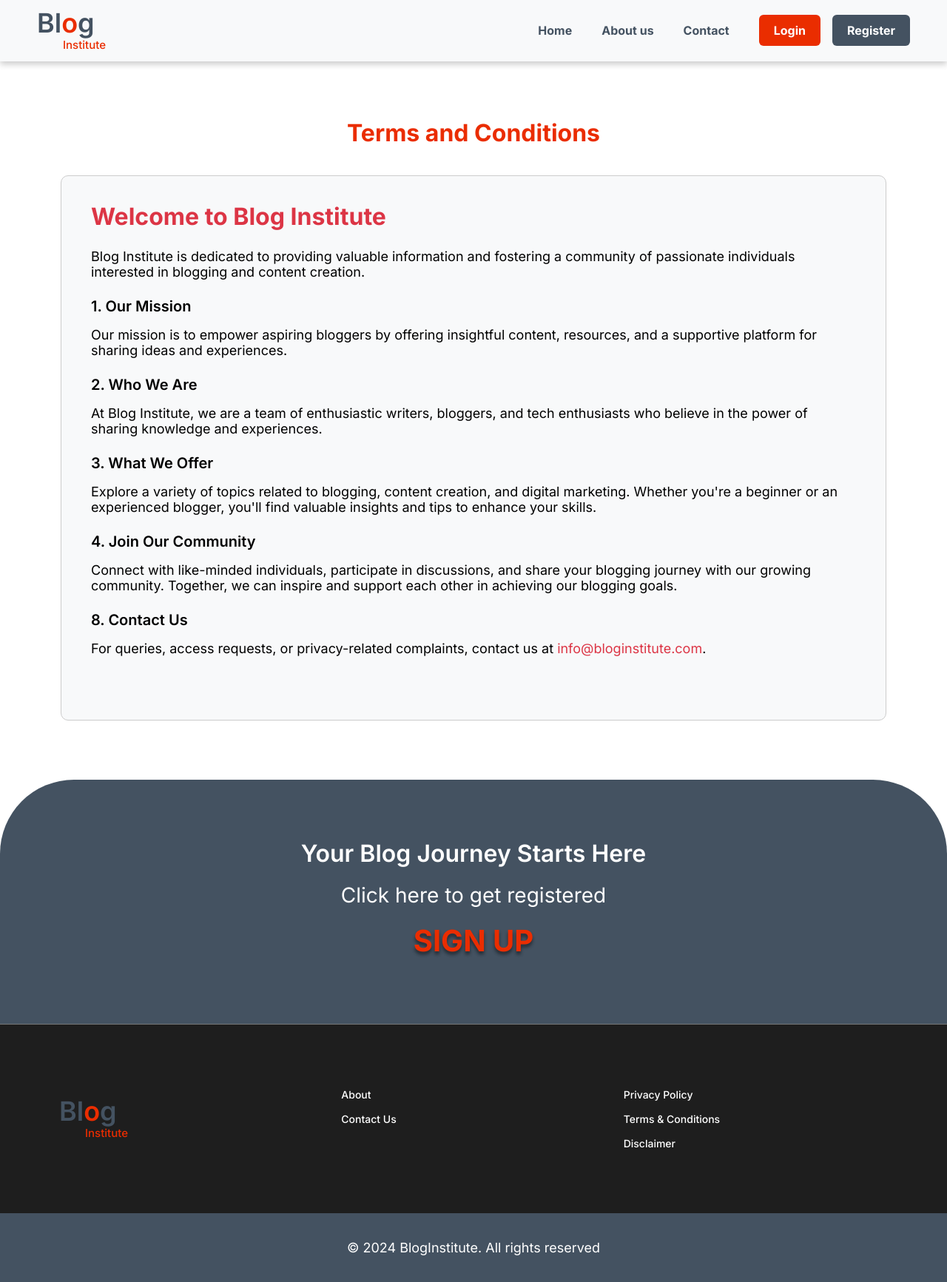
After one commit to caleb1711/blog-institue, a Django app: page /terms/ in a window 1280 px wide. The commit adds this page. Shown: the whole page at 74% size. Run offline with Django 4.2, Linux system fonts and the light colour scheme.

Commit message:
Add the terms and conditions page

```diff
--- a/blog/urls.py
+++ b/blog/urls.py
@@ -12,4 +12,5 @@ urlpatterns = [
     path("privacy/", PrivacyView.as_view(), name="privacy"),
     path("about/", AboutUsView.as_view(), name="about"),
     path("contact/", ContactUsView.as_view(), name="contact"),
+    path("terms/", TermsView.as_view(), name="terms"),
 ]
--- a/blog/views.py
+++ b/blog/views.py
@@ -108,3 +108,10 @@ class ContactUsView(View):
 
     def get(self, request):
         return render(request, "contact.html")
+
+
+# Terms and Conditions
+class TermsView(View):
+
+    def get(self, request):
+        return render(request, "terms.html")
--- a/templates/footer.html
+++ b/templates/footer.html
@@ -54,7 +54,7 @@
                             <a href="{% url 'privacy' %}" class="nav-link">Privacy Policy</a>
                         </li>
                         <li>
-                            <a href="{% url 'myblogs' %}" class="nav-link">Terms & Conditions</a>
+                            <a href="{% url 'terms' %}" class="nav-link">Terms & Conditions</a>
                         </li>
                         <li>
                             <a href="{% url 'myblogs' %}" class="nav-link">Disclaimer</a>
--- /dev/null
+++ b/templates/terms.html
@@ -0,0 +1,52 @@
+{% extends 'base.html' %}
+
+{% block title %}Blog Institute | Terms and Conditions{% endblock %}
+
+{% block content %}
+    <div class="terms_and_conditions_section">
+        <div class="container p-0">
+            <h1>Terms and Conditions</h1>
+            <div class="desc_section privacy-box">
+                <h2 class="text-danger">Welcome to Blog Institute</h2>
+                <p>
+                    Blog Institute is dedicated to providing valuable information and fostering a
+                    community of passionate individuals interested in blogging and content creation.
+                </p>
+
+                <h3>1. Our Mission</h3>
+                <p>
+                    Our mission is to empower aspiring bloggers by offering insightful content,
+                    resources, and a supportive platform for sharing ideas and experiences.
+                </p>
+
+                <h3>2. Who We Are</h3>
+                <p>
+                    At Blog Institute, we are a team of enthusiastic writers, bloggers, and tech
+                    enthusiasts who believe in the power of sharing knowledge and experiences.
+                </p>
+
+                <h3>3. What We Offer</h3>
+                <p>
+                    Explore a variety of topics related to blogging, content creation, and digital
+                    marketing. Whether you're a beginner or an experienced blogger, you'll find
+                    valuable insights and tips to enhance your skills.
+                </p>
+
+                <h3>4. Join Our Community</h3>
+                <p>
+                    Connect with like-minded individuals, participate in discussions, and share
+                    your blogging journey with our growing community. Together, we can inspire and
+                    support each other in achieving our blogging goals.
+                </p>
+
+                <h3>8. Contact Us</h3>
+
+                        <p>
+                            For queries, access requests, or privacy-related complaints, contact us at
+                            <a href="mailto:info@bloginstitute.com">info@bloginstitute.com</a>.
+                        </p>
+
+            </div>
+        </div>
+    </div>
+{% endblock %}
```
